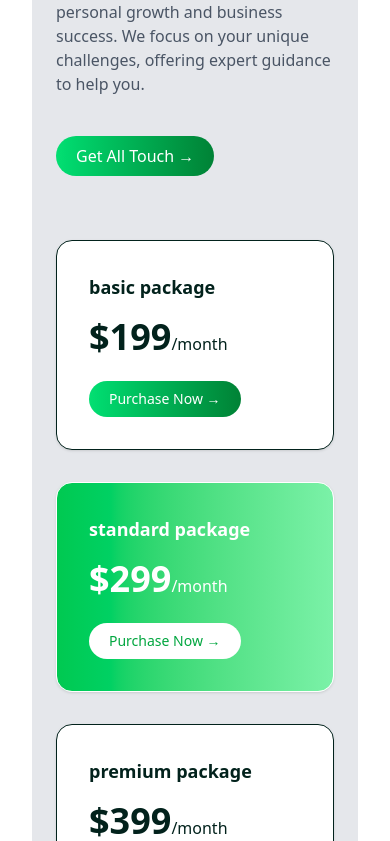
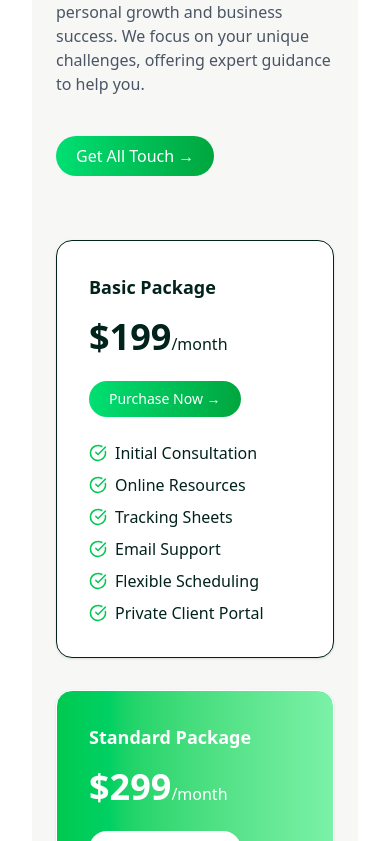
Before and after one commit to Lilbonner/krose-maket, a Next.js app: page / in a window 390 px wide. Shown: the part 6103-6944 px from the top of the page. Built offline with nearby package versions, Linux system fonts and the light colour scheme.

Commit message:
added bottom info & update tariff blocks

```diff
--- a/src/app/components/Pricing.tsx
+++ b/src/app/components/Pricing.tsx
@@ -1,30 +1,31 @@
 'use client'
 
-import {useEffect} from "react";
-import AOS from "aos";
+import { useEffect } from "react"
+import AOS from "aos"
+import "aos/dist/aos.css"
+import { CheckCircle } from 'lucide-react'
 
-
-export default function Pricing () {
+export default function Pricing() {
     useEffect(() => {
         AOS.init({ duration: 800, once: true })
     }, [])
 
     const plans = [
         {
-            title: "basic package",
+            title: "Basic Package",
             price: "$199",
             highlight: false,
         },
         {
-            title: "standard package",
+            title: "Standard Package",
             price: "$299",
             highlight: true,
         },
         {
-            title: "premium package",
+            title: "Premium Package",
             price: "$399",
             highlight: false,
-        },
+        }
     ]
 
     const features = [
@@ -37,21 +38,20 @@ export default function Pricing () {
     ]
 
     return (
-        <section className="relative bg-gray-200 py-24 px-6 lg:px-20 rounded-3xl">
+        <section className="relative bg-[#F7F7F5] py-24 px-6 lg:px-20 rounded-3xl">
             <div className="max-w-7xl mx-auto grid grid-cols-1 lg:grid-cols-2 gap-16 items-start relative z-10">
                 <div className="sticky top-32 self-start h-fit" data-aos="fade-up">
                     <p className="text-green-400 text-sm font-semibold">// Pricing</p>
                     <h2 className="text-4xl md:text-5xl font-light leading-tight mt-2">
-                        Coaching<br/>
+                        Coaching<br />
                         <span className="text-green-400 font-semibold">packages that fit</span>
                     </h2>
                     <p className="text-gray-600 mt-6">
-                        Our coaching services provide personalized strategies for both personal growth and business
-                        success.
+                        Our coaching services provide personalized strategies for both personal growth and business success.
                         We focus on your unique challenges, offering expert guidance to help you.
                     </p>
                     <button
-                        className="bg-gradient-to-r from-green-400 to-green-700 text-white px-5 mt-10 py-2 rounded-full font-medium hover:opacity-80 transition cursor-pointer">
+                        className="bg-gradient-to-r from-green-400 to-green-600 text-white px-5 mt-10 py-2 rounded-full font-medium hover:opacity-70 transition cursor-pointer">
                         Get All Touch →
                     </button>
                 </div>
@@ -74,18 +74,37 @@ export default function Pricing () {
                             <button
                                 className={`mt-6 px-5 py-2 rounded-full text-sm font-medium transition ${
                                     plan.highlight
-                                        ? "bg-white text-green-600 hover:opacity-90 transition cursor-pointer"
-                                        : "bg-gradient-to-r from-green-400 to-green-700 text-white hover:opacity-80 transition cursor-pointer"
+                                        ? "bg-white text-green-600"
+                                        : "bg-gradient-to-r from-green-400 to-green-600 text-white"
                                 }`}
                             >
                                 Purchase Now →
                             </button>
 
-
+                            <ul className="mt-6 space-y-2">
+                                {features.map((feature, idx) => (
+                                    <li key={idx} className="flex items-center gap-2">
+                                        <CheckCircle size={18} className={`${plan.highlight ? "text-white" : "text-green-500"}`} />
+                                        <span>{feature}</span>
+                                    </li>
+                                ))}
+                            </ul>
                         </div>
                     ))}
                 </div>
             </div>
-                        </section>
-                        )
-                    }
+
+            <div className="flex flex-wrap justify-center gap-8 text-sm text-gray-700 mt-16" data-aos="fade-up" data-aos-delay="400">
+                <div className="flex items-center gap-2">
+                    <span className="text-green-500">✓</span> Get 30 day free trial
+                </div>
+                <div className="flex items-center gap-2">
+                    <span className="text-green-500">✓</span> No any hidden fees pay
+                </div>
+                <div className="flex items-center gap-2">
+                    <span className="text-green-500">✓</span> You can cancel anytime
+                </div>
+            </div>
+        </section>
+    )
+}
```
